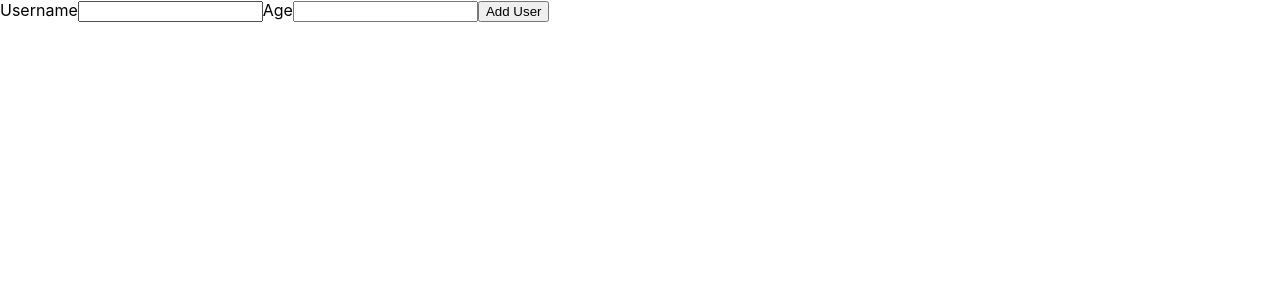
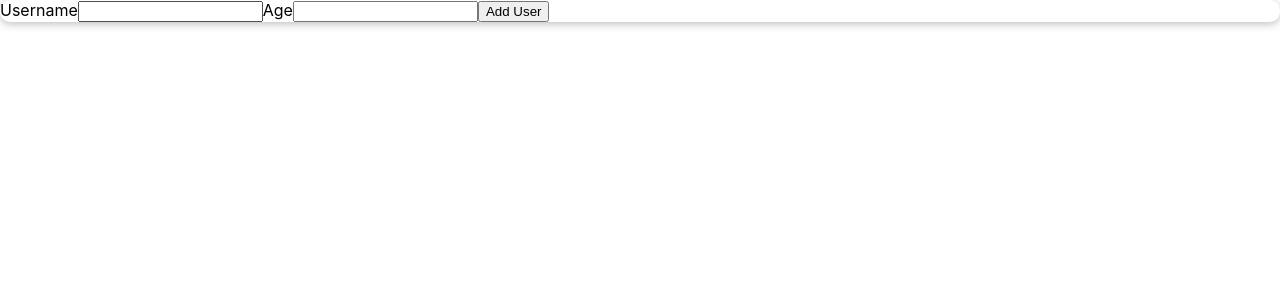
Before and after one commit to Mount-Blanc/Practice-01, a React (Create React App) app in the folder practice/: page / in a window 1280 px wide. Shown: the top 300 px of the page. Built offline with nearby package versions, Linux system fonts and the light colour scheme; the HTML template or start-up script is replaced by a standard one.

Commit message:
added card component

```diff
--- /dev/null
+++ b/practice/src/Components/UI/Card.js
@@ -0,0 +1,11 @@
+import React from 'react';
+import classes from './Card.module.css'
+const Card = (props) => {
+    return(
+     <div className={classes.card}>
+        {props.children}
+    </div>
+    )
+
+}
+export default Card;
--- /dev/null
+++ b/practice/src/Components/UI/Card.module.css
@@ -0,0 +1,5 @@
+.card {
+    background:white;
+    box-shadow: 0 2px 8px rgba(0,0,0,0.26);
+    border-radius: 10px;
+}
--- a/practice/src/Components/Users/AddUser.js
+++ b/practice/src/Components/Users/AddUser.js
@@ -1,6 +1,8 @@
 import React from 'react';
 
-const Adduser= props => {
+import Card from '../UI/Card';
+
+const Adduser= (props) => {
     const addUserHandler = (event) => {
         event.preventDefault();
     }
@@ -8,6 +10,7 @@
 
 
     return (
+        <Card>
         <form onSubmit={addUserHandler}>
             <label htmlFor='username'>Username</label>
             <input id='username' type='text'></input>
@@ -15,6 +18,7 @@
             <input id='age' type='number'></input>
             <button type="submit">Add User</button>
         </form>
+        </Card>
     );
 
 
```
